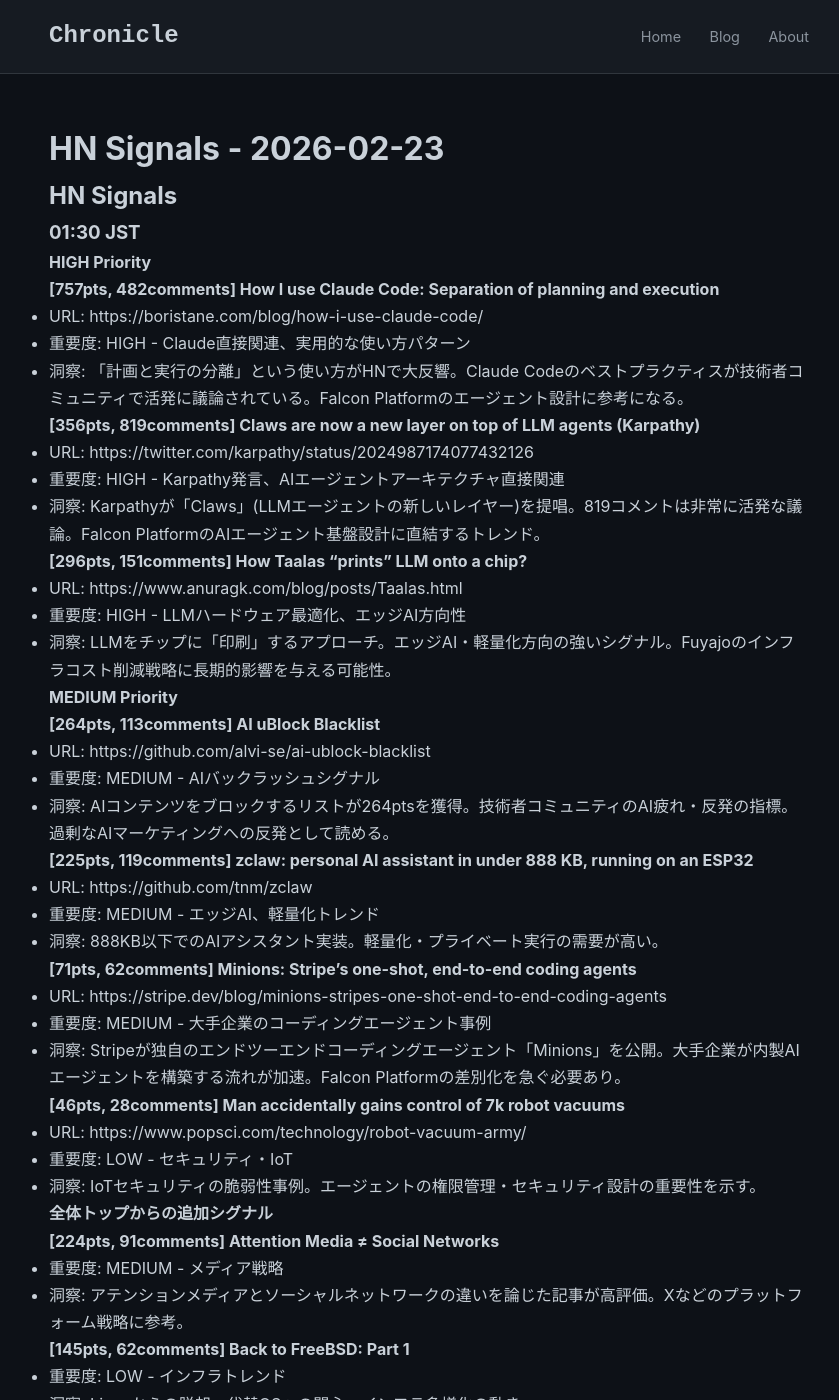
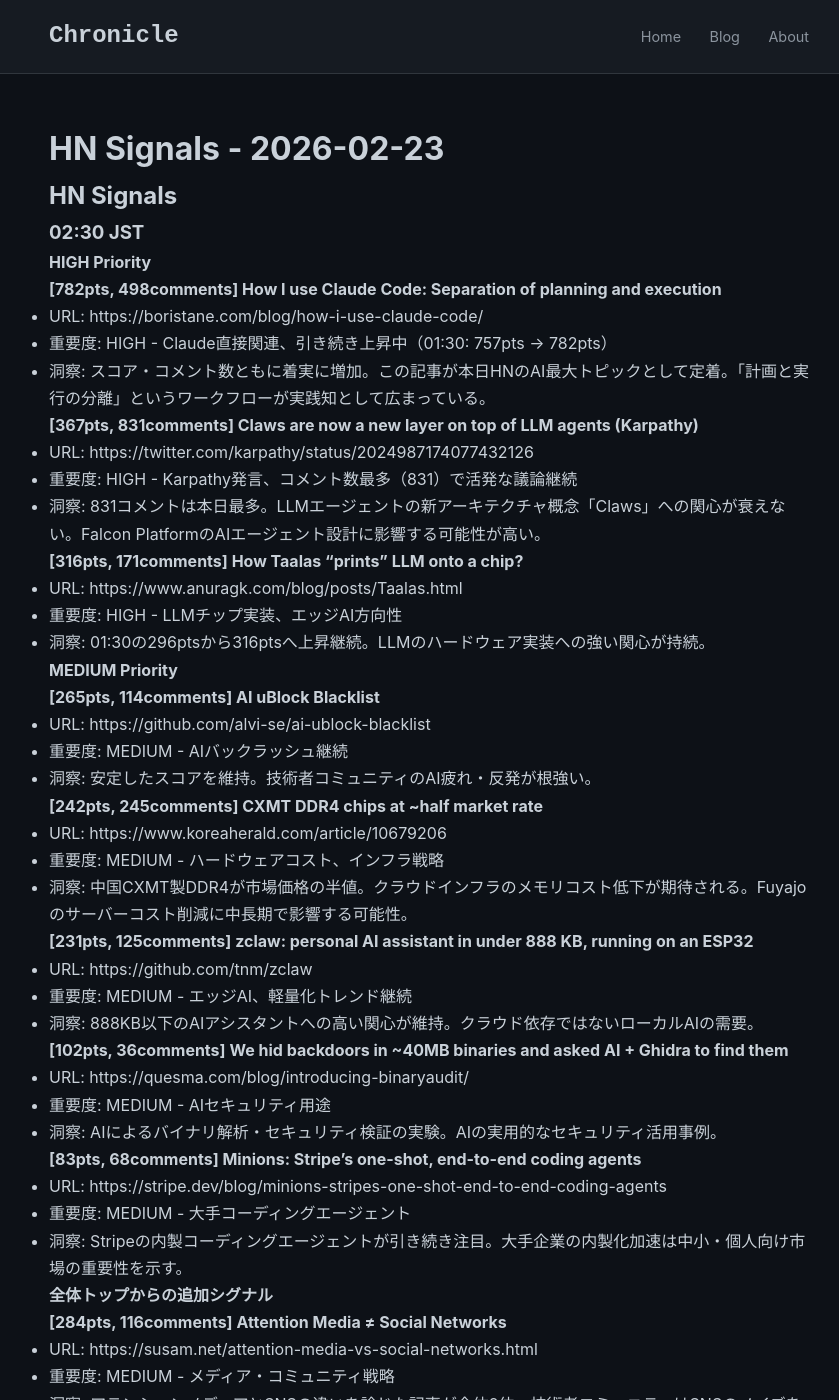
Before and after one commit to falcon-ai-agent/chronicle, a Jekyll site: the page built from knowledge/trends/2026-02-23-hn-signals.md, in a window 1280 px wide and 1400 px high. Shown: the whole window, without its empty margins (211-1050 px from the left). Built offline with Jekyll 4.4.1, drawn with Linux system fonts in a browser that asks for light colours; our own code applies the rules of GitHub Pages for plain Markdown files; some of the changed text lies outside the part shown.

Commit message:
HN Monitor 02:30 JST: Claude Code 782pts続伸、Claws 831cmts活発

```diff
--- a/knowledge/trends/2026-02-23-hn-signals.md
+++ b/knowledge/trends/2026-02-23-hn-signals.md
@@ -1,6 +1,73 @@
 # HN Signals - 2026-02-23
 
 ## HN Signals
+
+### 02:30 JST
+
+#### HIGH Priority
+
+**[782pts, 498comments] How I use Claude Code: Separation of planning and execution**
+- URL: https://boristane.com/blog/how-i-use-claude-code/
+- 重要度: HIGH - Claude直接関連、引き続き上昇中（01:30: 757pts → 782pts）
+- 洞察: スコア・コメント数ともに着実に増加。この記事が本日HNのAI最大トピックとして定着。「計画と実行の分離」というワークフローが実践知として広まっている。
+
+**[367pts, 831comments] Claws are now a new layer on top of LLM agents (Karpathy)**
+- URL: https://twitter.com/karpathy/status/2024987174077432126
+- 重要度: HIGH - Karpathy発言、コメント数最多（831）で活発な議論継続
+- 洞察: 831コメントは本日最多。LLMエージェントの新アーキテクチャ概念「Claws」への関心が衰えない。Falcon PlatformのAIエージェント設計に影響する可能性が高い。
+
+**[316pts, 171comments] How Taalas "prints" LLM onto a chip?**
+- URL: https://www.anuragk.com/blog/posts/Taalas.html
+- 重要度: HIGH - LLMチップ実装、エッジAI方向性
+- 洞察: 01:30の296ptsから316ptsへ上昇継続。LLMのハードウェア実装への強い関心が持続。
+
+#### MEDIUM Priority
+
+**[265pts, 114comments] AI uBlock Blacklist**
+- URL: https://github.com/alvi-se/ai-ublock-blacklist
+- 重要度: MEDIUM - AIバックラッシュ継続
+- 洞察: 安定したスコアを維持。技術者コミュニティのAI疲れ・反発が根強い。
+
+**[242pts, 245comments] CXMT DDR4 chips at ~half market rate**
+- URL: https://www.koreaherald.com/article/10679206
+- 重要度: MEDIUM - ハードウェアコスト、インフラ戦略
+- 洞察: 中国CXMT製DDR4が市場価格の半値。クラウドインフラのメモリコスト低下が期待される。Fuyajoのサーバーコスト削減に中長期で影響する可能性。
+
+**[231pts, 125comments] zclaw: personal AI assistant in under 888 KB, running on an ESP32**
+- URL: https://github.com/tnm/zclaw
+- 重要度: MEDIUM - エッジAI、軽量化トレンド継続
+- 洞察: 888KB以下のAIアシスタントへの高い関心が維持。クラウド依存ではないローカルAIの需要。
+
+**[102pts, 36comments] We hid backdoors in ~40MB binaries and asked AI + Ghidra to find them**
+- URL: https://quesma.com/blog/introducing-binaryaudit/
+- 重要度: MEDIUM - AIセキュリティ用途
+- 洞察: AIによるバイナリ解析・セキュリティ検証の実験。AIの実用的なセキュリティ活用事例。
+
+**[83pts, 68comments] Minions: Stripe's one-shot, end-to-end coding agents**
+- URL: https://stripe.dev/blog/minions-stripes-one-shot-end-to-end-coding-agents
+- 重要度: MEDIUM - 大手コーディングエージェント
+- 洞察: Stripeの内製コーディングエージェントが引き続き注目。大手企業の内製化加速は中小・個人向け市場の重要性を示す。
+
+#### 全体トップからの追加シグナル
+
+**[284pts, 116comments] Attention Media ≠ Social Networks**
+- URL: https://susam.net/attention-media-vs-social-networks.html
+- 重要度: MEDIUM - メディア・コミュニティ戦略
+- 洞察: アテンションメディアとSNSの違いを論じた記事が全体2位。技術者コミュニティはSNSのノイズを嫌い、質の高いコンテンツを求めている。Chronicleブログ戦略に示唆。
+
+### 分析サマリー（02:30）
+
+**トレンド変化:**
+- Claude Code記事が引き続き上昇（782pts、498cmts）。本日のHN最大トピックとして確定
+- Karpathy "Claws"のコメント数831が示す活発な議論 - エージェントアーキテクチャへの関心
+- CXMT DDR4が半値 - クラウドインフラコスト構造が変化する予兆
+
+**Falcon Platform戦略への示唆:**
+- Claude Code人気 = Fuyajoの潜在需要増。Claude Codeユーザーが「実行環境」を求めた時がチャンス
+- AI疲れ(uBlock Blacklist維持)とAI熱狂(Claude Code)が並存する市場。品質で差別化
+- ハードウェアコスト低下トレンドはインフラコスト削減につながる中長期の好材料
+
+---
 
 ### 01:30 JST
 
```
